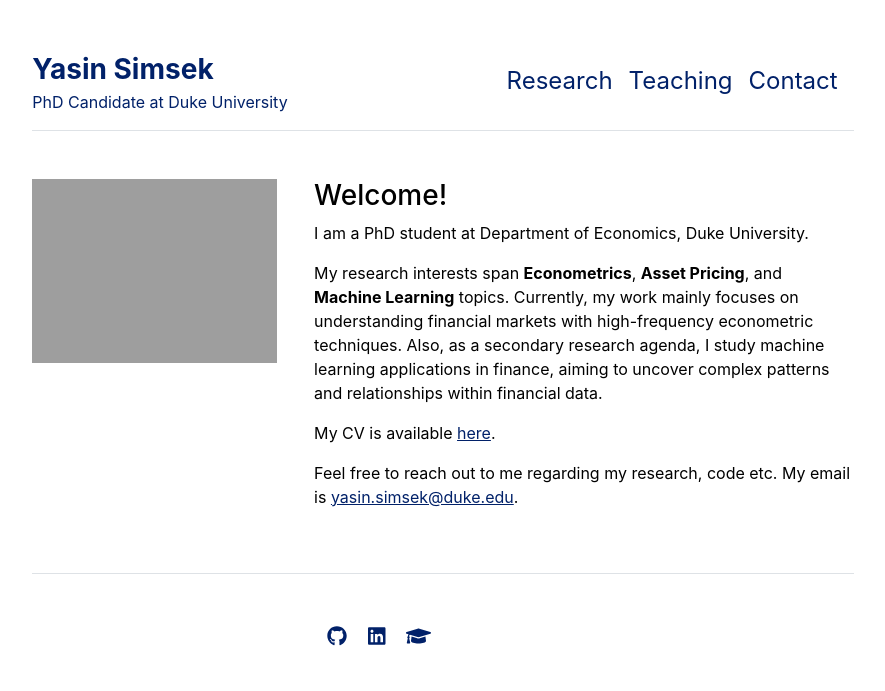
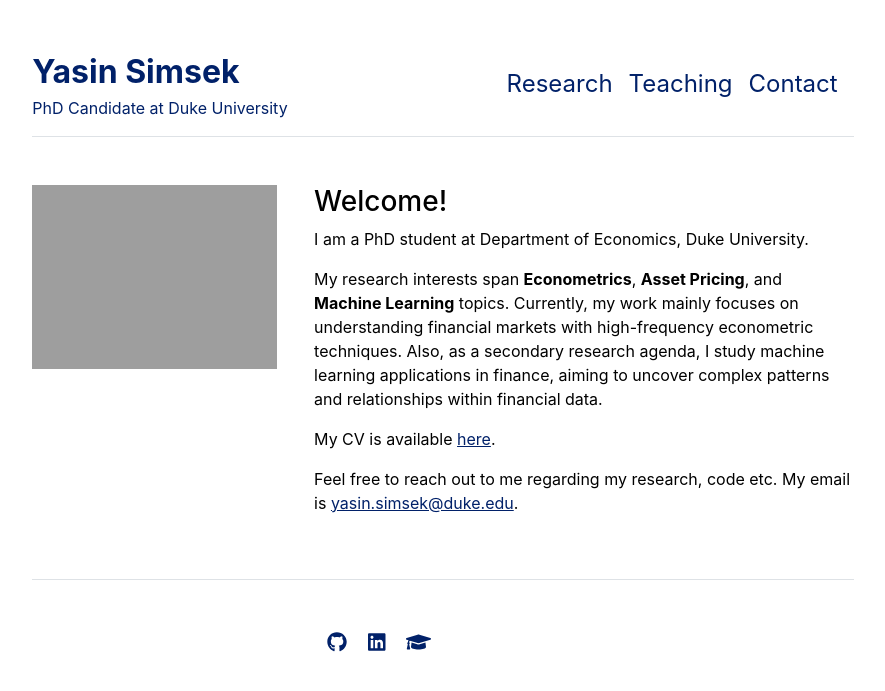
Before and after one commit to yasin-simsek/yasin-simsek.github.io, a Jekyll site: the page built from index.md, in a window 1280 px wide. Shown: the top 691 px of the page, without its empty margins (197-1082 px from the left). Built offline with Jekyll 4.4.1, drawn with Linux system fonts in a browser that asks for light colours.

Commit message:
fontisze update

```diff
--- a/_includes/header.html
+++ b/_includes/header.html
@@ -1,7 +1,7 @@
 <header class="d-flex flex-column flex-md-row align-items-center pb-3 mb-5 border-bottom">
   <div>
     <a href="{{ site.github.url }}/" class="d-flex align-items-center text-decoration-none">
-      <span class="fs-3 fw-bold">{{ site.title }}</span>
+      <span class="fs-2 fw-bold">{{ site.title }}</span>
     </a>
     <a href="{{ site.github.url }}/" class="d-flex align-items-center text-decoration-none">
       <span>{{ site.description }}</span>
```
